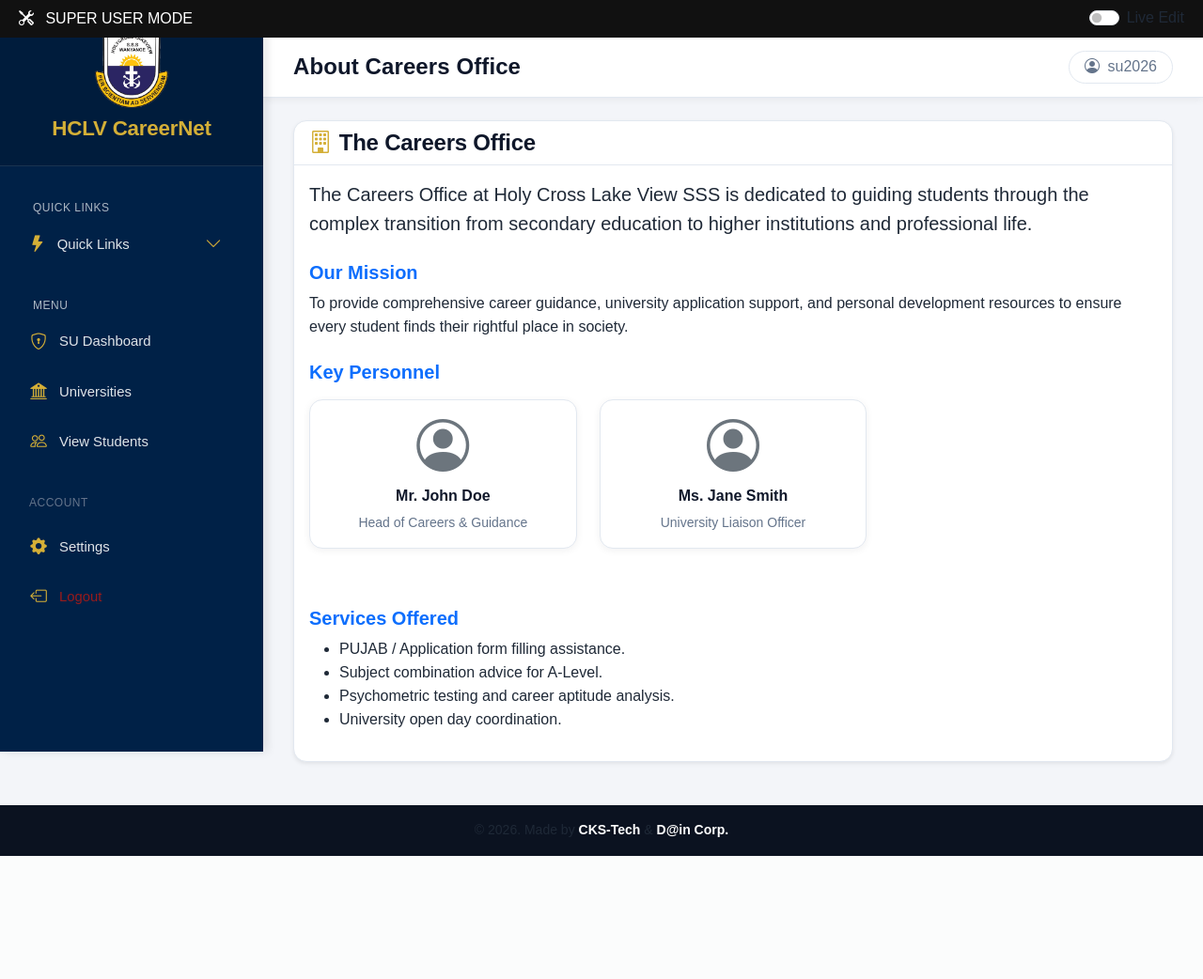
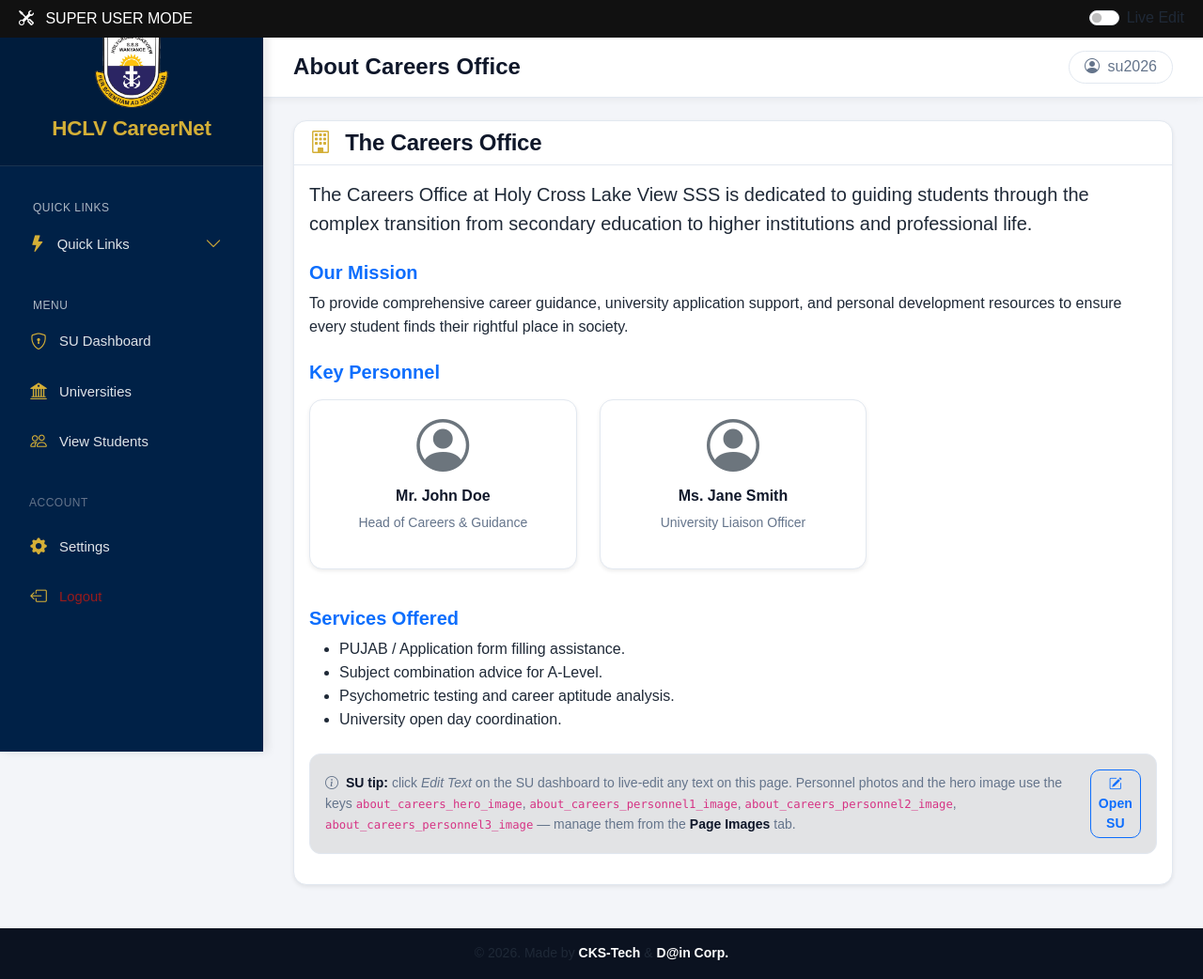
Before and after one commit to ellaish27/careernetv2.0, a Flask app: page /student/about_careers in a window 1280 px wide. Shown: the whole page at 94% size. Before the commit the page ends 911 px from the top, so only its background shows below. Run offline with Flask 3, Linux system fonts and the light colour scheme; a user stored in the database is signed in; some libraries are stand-ins or nearby versions.

Commit message:
Improve website content editing and data visualization features
Enhance the student portal by making the "About Careers" page fully editable, adding new core pages to the SuperUser dashboard for live editing, and refining the performance chart's visual presentation. Additionally, a bug in the image save handler on the SU dashboard has been fixed.

Replit-Commit-Author: Agent
Replit-Commit-Session-Id: 80068e3b-be41-4103-b492-7a897a9087d7
Replit-Commit-Checkpoint-Type: full_checkpoint
Replit-Commit-Event-Id: 7d3fa9fd-4bf9-43b6-b829-b3e5b8d5b48d
Replit-Commit-Screenshot-Url: https://storage.googleapis.com/screenshot-production-us-central1/80802093-bc53-4115-86fb-15e4f76e5c99/80068e3b-be41-4103-b492-7a897a9087d7/Ph7JPy7
Replit-Helium-Checkpoint-Created: true

```diff
--- a/routes/su.py
+++ b/routes/su.py
@@ -78,6 +78,10 @@ def dashboard():
     pages = CustomPage.query.order_by(CustomPage.created_at.desc()).all()
     core_pages = [
         {"name": "Landing Page", "url": url_for("index"), "editable": "Live Edit"},
+        {"name": "About Careers Office", "url": url_for("student.about_careers"), "editable": "Live Edit"},
+        {"name": "How to Apply (PUJAB)", "url": url_for("student.how_to_apply"), "editable": "Live Edit"},
+        {"name": "Weighting System", "url": url_for("student.weighting_system"), "editable": "Live Edit"},
+        {"name": "About Institutions", "url": url_for("student.about_institutions"), "editable": "Live Edit"},
         {"name": "Login", "url": url_for("auth.login"), "editable": "Template"},
         {"name": "Registration", "url": url_for("auth.register"), "editable": "Template"},
         {"name": "Student Portal", "url": url_for("student.portal"), "editable": "App Data"},
--- a/templates/student/about_careers.html
+++ b/templates/student/about_careers.html
@@ -1,41 +1,93 @@
 {% extends "base.html" %}
-{% block page_title %}About Careers Office{% endblock %}
+{% block page_title %}{{ site_content.get('about_careers_page_title', 'About Careers Office') }}{% endblock %}
 {% block app_content %}
 <div class="card shadow-sm">
     <div class="card-header bg-transparent">
-        <h4 class="mb-0"><i class="bi bi-building me-2 text-gold"></i>The Careers Office</h4>
+        <h4 class="mb-0">
+            <i class="bi bi-building me-2 text-gold"></i>
+            <span class="editable" data-key="about_careers_heading">{{ site_content.get('about_careers_heading', 'The Careers Office') }}</span>
+        </h4>
     </div>
     <div class="card-body">
-        <p class="lead">The Careers Office at Holy Cross Lake View SSS is dedicated to guiding students through the complex transition from secondary education to higher institutions and professional life.</p>
 
-        <h5 class="mt-4 text-primary">Our Mission</h5>
-        <p>To provide comprehensive career guidance, university application support, and personal development resources to ensure every student finds their rightful place in society.</p>
+        {% set hero_img = site_content.get('about_careers_hero_image', '') %}
+        {% if hero_img %}
+        <div class="text-center mb-4">
+            <img src="{{ hero_img }}" alt="Careers Office"
+                 class="img-fluid rounded shadow-sm"
+                 style="max-height: 320px; object-fit: cover; width: 100%;"
+                 onerror="this.style.display='none'">
+        </div>
+        {% endif %}
 
-        <h5 class="mt-4 text-primary">Key Personnel</h5>
+        <p class="lead editable" data-key="about_careers_intro">{{ site_content.get('about_careers_intro', 'The Careers Office at Holy Cross Lake View SSS is dedicated to guiding students through the complex transition from secondary education to higher institutions and professional life.') }}</p>
+
+        <h5 class="mt-4 text-primary editable" data-key="about_careers_mission_title">{{ site_content.get('about_careers_mission_title', 'Our Mission') }}</h5>
+        <p class="editable" data-key="about_careers_mission_text">{{ site_content.get('about_careers_mission_text', 'To provide comprehensive career guidance, university application support, and personal development resources to ensure every student finds their rightful place in society.') }}</p>
+
+        <h5 class="mt-4 text-primary editable" data-key="about_careers_personnel_title">{{ site_content.get('about_careers_personnel_title', 'Key Personnel') }}</h5>
         <div class="row mt-3">
-            <div class="col-md-4 mb-3">
-                <div class="card text-center p-3">
-                    <i class="bi bi-person-circle display-4 text-secondary"></i>
-                    <h6 class="mt-2">Mr. John Doe</h6>
-                    <small class="text-muted">Head of Careers & Guidance</small>
+            {# Personnel cards 1 to 3 — only render when at least the name is set #}
+            {% for i in [1, 2, 3] %}
+                {% set p_name = site_content.get('about_careers_personnel' ~ i ~ '_name', '') %}
+                {% set p_role = site_content.get('about_careers_personnel' ~ i ~ '_role', '') %}
+                {% set p_img  = site_content.get('about_careers_personnel' ~ i ~ '_image', '') %}
+                {# Provide sensible defaults for the first two so the page never looks empty #}
+                {% if i == 1 and not p_name %}{% set p_name = 'Mr. John Doe' %}{% set p_role = 'Head of Careers & Guidance' %}{% endif %}
+                {% if i == 2 and not p_name %}{% set p_name = 'Ms. Jane Smith' %}{% set p_role = 'University Liaison Officer' %}{% endif %}
+                {% if p_name or p_role or p_img %}
+                <div class="col-md-4 mb-3">
+                    <div class="card text-center p-3 h-100 shadow-sm">
+                        {% if p_img %}
+                            <img src="{{ p_img }}" alt="{{ p_name }}"
+                                 class="rounded-circle mx-auto"
+                                 style="width: 110px; height: 110px; object-fit: cover; border: 3px solid var(--accent-color);"
+                                 onerror="this.outerHTML='<i class=&quot;bi bi-person-circle display-4 text-secondary&quot;></i>'">
+                        {% else %}
+                            <i class="bi bi-person-circle display-4 text-secondary"></i>
+                        {% endif %}
+                        <h6 class="mt-2 editable" data-key="about_careers_personnel{{ i }}_name">{{ p_name }}</h6>
+                        <small class="text-muted editable" data-key="about_careers_personnel{{ i }}_role">{{ p_role }}</small>
+                    </div>
                 </div>
-            </div>
-            <div class="col-md-4 mb-3">
-                <div class="card text-center p-3">
-                    <i class="bi bi-person-circle display-4 text-secondary"></i>
-                    <h6 class="mt-2">Ms. Jane Smith</h6>
-                    <small class="text-muted">University Liaison Officer</small>
-                </div>
-            </div>
+                {% endif %}
+            {% endfor %}
         </div>
 
-        <h5 class="mt-4 text-primary">Services Offered</h5>
+        <h5 class="mt-4 text-primary editable" data-key="about_careers_services_title">{{ site_content.get('about_careers_services_title', 'Services Offered') }}</h5>
         <ul>
-            <li>PUJAB / Application form filling assistance.</li>
-            <li>Subject combination advice for A-Level.</li>
-            <li>Psychometric testing and career aptitude analysis.</li>
-            <li>University open day coordination.</li>
+            <li class="editable" data-key="about_careers_service_1">{{ site_content.get('about_careers_service_1', 'PUJAB / Application form filling assistance.') }}</li>
+            <li class="editable" data-key="about_careers_service_2">{{ site_content.get('about_careers_service_2', 'Subject combination advice for A-Level.') }}</li>
+            <li class="editable" data-key="about_careers_service_3">{{ site_content.get('about_careers_service_3', 'Psychometric testing and career aptitude analysis.') }}</li>
+            <li class="editable" data-key="about_careers_service_4">{{ site_content.get('about_careers_service_4', 'University open day coordination.') }}</li>
+            {% if site_content.get('about_careers_service_5') %}
+            <li class="editable" data-key="about_careers_service_5">{{ site_content.get('about_careers_service_5') }}</li>
+            {% endif %}
+            {% if site_content.get('about_careers_service_6') %}
+            <li class="editable" data-key="about_careers_service_6">{{ site_content.get('about_careers_service_6') }}</li>
+            {% endif %}
         </ul>
+
+        {% set closing = site_content.get('about_careers_closing', '') %}
+        {% if closing %}
+        <div class="alert alert-info mt-4 editable" data-key="about_careers_closing">{{ closing }}</div>
+        {% endif %}
+
+        {% if current_user.is_authenticated and current_user.role == 'SuperUser' %}
+        <div class="alert alert-secondary mt-4 small d-flex justify-content-between align-items-center">
+            <span><i class="bi bi-info-circle me-1"></i>
+                <strong>SU tip:</strong> click <em>Edit Text</em> on the SU dashboard to live-edit any text on this page.
+                Personnel photos and the hero image use the keys
+                <code>about_careers_hero_image</code>,
+                <code>about_careers_personnel1_image</code>,
+                <code>about_careers_personnel2_image</code>,
+                <code>about_careers_personnel3_image</code> — manage them from the
+                <strong>Page Images</strong> tab.</span>
+            <a href="{{ url_for('su.dashboard') }}#pages-panel" class="btn btn-sm btn-outline-primary ms-2">
+                <i class="bi bi-pencil-square"></i> Open SU
+            </a>
+        </div>
+        {% endif %}
     </div>
 </div>
 {% endblock %}
```
Also changed, not shown: charts.py (+129 -39 lines), replit.md (+8 -0 lines), templates/su_dashboard.html (+4 -3 lines), instance/hclv.db.
